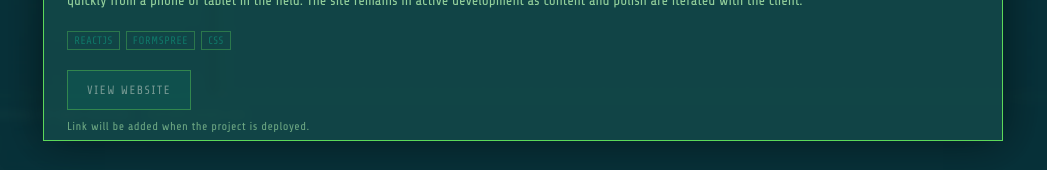
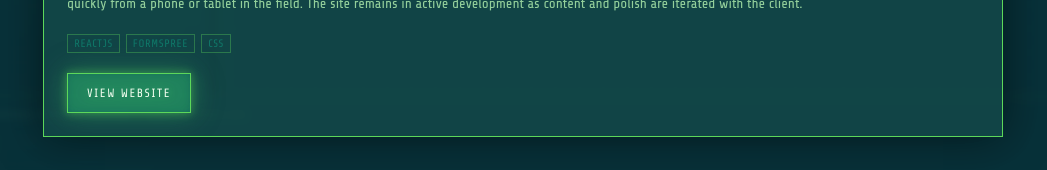
Before and after one commit to PavelRakhmanCU/PaulWDEV, a React (Create React App) app: page / in a window 1280 px wide. Both pictures are taken after a click on the button 1072 px from the left and 1545 px from the top of the page. Shown: the part 1772-1942 px from the top of the page, without its empty margins (117-1164 px from the left). Built offline with nearby package versions, Linux system fonts and the light colour scheme.

Commit message:
added the link to the Boston-Bath-project to see how it works

```diff
--- a/src/App.css
+++ b/src/App.css
@@ -930,6 +930,7 @@ body {
 }
 
 .work-lightbox__cta {
+  position: relative;
   display: inline-flex;
   align-items: center;
   justify-content: center;
@@ -945,20 +946,106 @@ body {
   cursor: pointer;
   outline: var(--outline);
   outline-offset: -1px;
-  transition:
-    background 0.2s ease,
-    box-shadow 0.2s ease;
+  overflow: hidden;
+  isolation: isolate;
+  transition: background 0.25s ease;
 }
 
-.work-lightbox__cta:hover {
-  background: rgba(92, 216, 90, 0.22);
-  box-shadow: var(--glow);
+/* Linear infinite neon pulse (filter avoids fighting hover box-shadow) */
+.work-lightbox__cta:not(.work-lightbox__cta--disabled) {
+  animation: work-cta-neon-pulse 2.2s linear infinite;
+}
+
+@keyframes work-cta-neon-pulse {
+  0%,
+  100% {
+    filter: drop-shadow(0 0 2px rgba(92, 216, 90, 0.45)) drop-shadow(0 0 8px rgba(92, 216, 90, 0.22));
+  }
+  50% {
+    filter: drop-shadow(0 0 6px rgba(92, 216, 90, 0.95)) drop-shadow(0 0 16px rgba(92, 216, 90, 0.5))
+      drop-shadow(0 0 28px rgba(16, 120, 105, 0.35));
+  }
+}
+
+.work-lightbox__cta-label {
+  position: relative;
+  z-index: 1;
+}
+
+/* Sci-fi ripple rings on hover */
+.work-lightbox__cta:not(.work-lightbox__cta--disabled)::before,
+.work-lightbox__cta:not(.work-lightbox__cta--disabled)::after {
+  content: '';
+  position: absolute;
+  left: 50%;
+  top: 50%;
+  width: 140%;
+  aspect-ratio: 1;
+  max-width: none;
+  transform: translate(-50%, -50%) scale(0.2);
+  border: 1px solid rgba(92, 216, 90, 0.35);
+  pointer-events: none;
+  z-index: 0;
+  opacity: 0;
+  box-shadow:
+    0 0 0 1px rgba(16, 120, 105, 0.2),
+    inset 0 0 12px rgba(92, 216, 90, 0.06);
+}
+
+.work-lightbox__cta:not(.work-lightbox__cta--disabled)::after {
+  border-color: rgba(92, 216, 90, 0.2);
+  box-shadow: 0 0 0 1px rgba(92, 216, 90, 0.12);
+}
+
+.work-lightbox__cta:not(.work-lightbox__cta--disabled):hover {
+  background: rgba(92, 216, 90, 0.18);
+}
+
+.work-lightbox__cta:not(.work-lightbox__cta--disabled):hover::before {
+  animation: work-cta-ripple-a 1.1s linear infinite;
+}
+
+.work-lightbox__cta:not(.work-lightbox__cta--disabled):hover::after {
+  animation: work-cta-ripple-b 1.1s linear infinite 0.35s;
+}
+
+@keyframes work-cta-ripple-a {
+  0% {
+    transform: translate(-50%, -50%) scale(0.15);
+    opacity: 0.65;
+  }
+  70% {
+    opacity: 0.2;
+  }
+  100% {
+    transform: translate(-50%, -50%) scale(1);
+    opacity: 0;
+  }
+}
+
+@keyframes work-cta-ripple-b {
+  0% {
+    transform: translate(-50%, -50%) scale(0.15);
+    opacity: 0.45;
+  }
+  70% {
+    opacity: 0.12;
+  }
+  100% {
+    transform: translate(-50%, -50%) scale(1.05);
+    opacity: 0;
+  }
 }
 
 .work-lightbox__cta--disabled {
   opacity: 0.45;
   cursor: not-allowed;
   pointer-events: none;
+}
+
+.work-lightbox__cta--disabled,
+.work-lightbox__cta--disabled .work-lightbox__cta-label {
+  animation: none;
 }
 
 .work-lightbox__hint {
--- a/src/components/WorkLightbox.jsx
+++ b/src/components/WorkLightbox.jsx
@@ -28,7 +28,11 @@ const WorkLightbox = ({ work, onClose }) => {
   if (!work) return null;
 
   const tags = parseTech(work.tech);
-  const hasUrl = Boolean(work.projectUrl && String(work.projectUrl).trim());
+  const projectUrl =
+    work.projectUrl != null && String(work.projectUrl).trim() !== ''
+      ? String(work.projectUrl).trim()
+      : '';
+  const hasUrl = projectUrl.length > 0;
 
   return (
     <div
@@ -69,15 +73,16 @@ const WorkLightbox = ({ work, onClose }) => {
           {hasUrl ? (
             <a
               className="work-lightbox__cta"
-              href={work.projectUrl}
+              href={projectUrl}
               target="_blank"
               rel="noopener noreferrer"
+              onClick={(e) => e.stopPropagation()}
             >
-              View website
+              <span className="work-lightbox__cta-label">View website</span>
             </a>
           ) : (
             <button type="button" className="work-lightbox__cta work-lightbox__cta--disabled" disabled>
-              View website
+              <span className="work-lightbox__cta-label">View website</span>
             </button>
           )}
           {!hasUrl && (
--- a/src/data/myWorksData.js
+++ b/src/data/myWorksData.js
@@ -41,7 +41,7 @@ export const myWorksData = [
     description:
       'Boston Modern Bath is a straightforward React marketing site for a small construction company serving the Boston area. The centerpiece is a contact form that routes submissions through Formspree, so inquiries are delivered reliably without a custom server. The client also asked for a project gallery to showcase work alongside essential company information. The experience is built to be fully responsive: the priority is letting homeowners and contractors reach the business quickly from a phone or tablet in the field. The site remains in active development as content and polish are iterated with the client.',
     tech: 'ReactJS, Formspree, CSS',
-    projectUrl: null,
+    projectUrl: 'https://boston-modern-bath.netlify.app/',
   },
   {
     id: 'sogdiana-tattoo',
```
